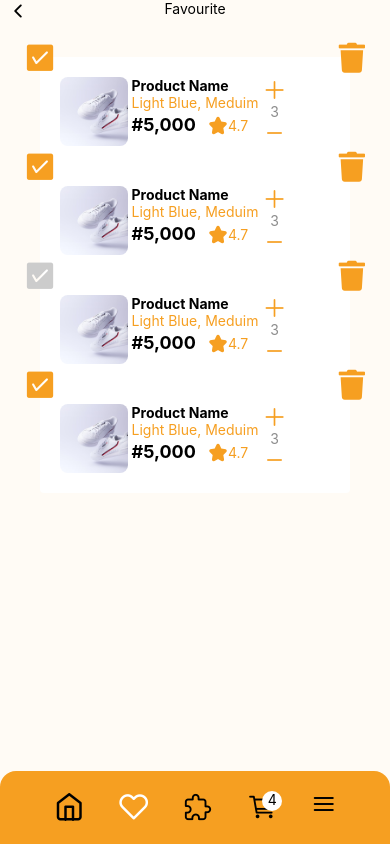
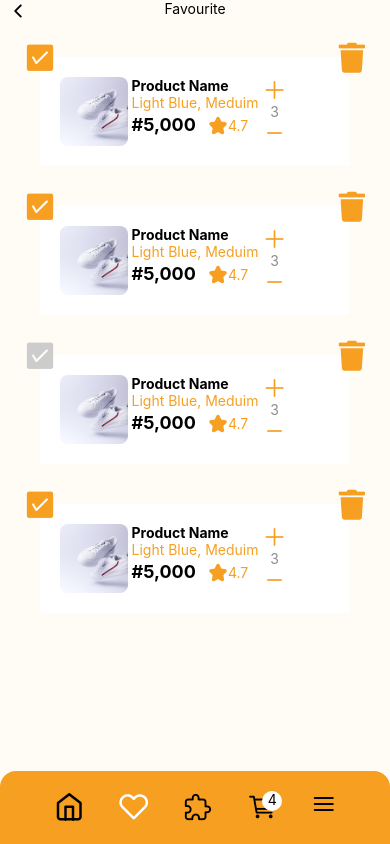
Before and after one commit to Bashamega/ecommerce-mobile, a React Native app: screen /wish in a window 390 px wide. Built offline with nearby package versions, Linux system fonts and the light colour scheme.

Commit message:
Added a gap 🔥

```diff
--- a/app/components/Item.tsx
+++ b/app/components/Item.tsx
@@ -1,7 +1,7 @@
 import { Div, Img, P, AntiIcon, FontIcon } from "./TailwindComponents"
 export function Item({disabled}:{disabled:boolean}) {
     return (
-        <Div className="bg-white realtive rounded w-full p-5 flex-row gap-1">
+        <Div className="bg-white realtive rounded w-full p-5 flex-row gap-1 mb-10">
             <AntiIcon name="checksquare" size={30} className=" absolute top-[-15px] left-[-15px]" color={disabled?"#CCCCCC":"#F69F21"} />
             <FontIcon name="trash" size={30} className=" absolute top-[-15px] right-[-15px]" color="#F69F21" />
             <Img source={require("../../assets/clothes/4.jpeg")} className=" rounded-lg w-1/4 h-full" />
```
